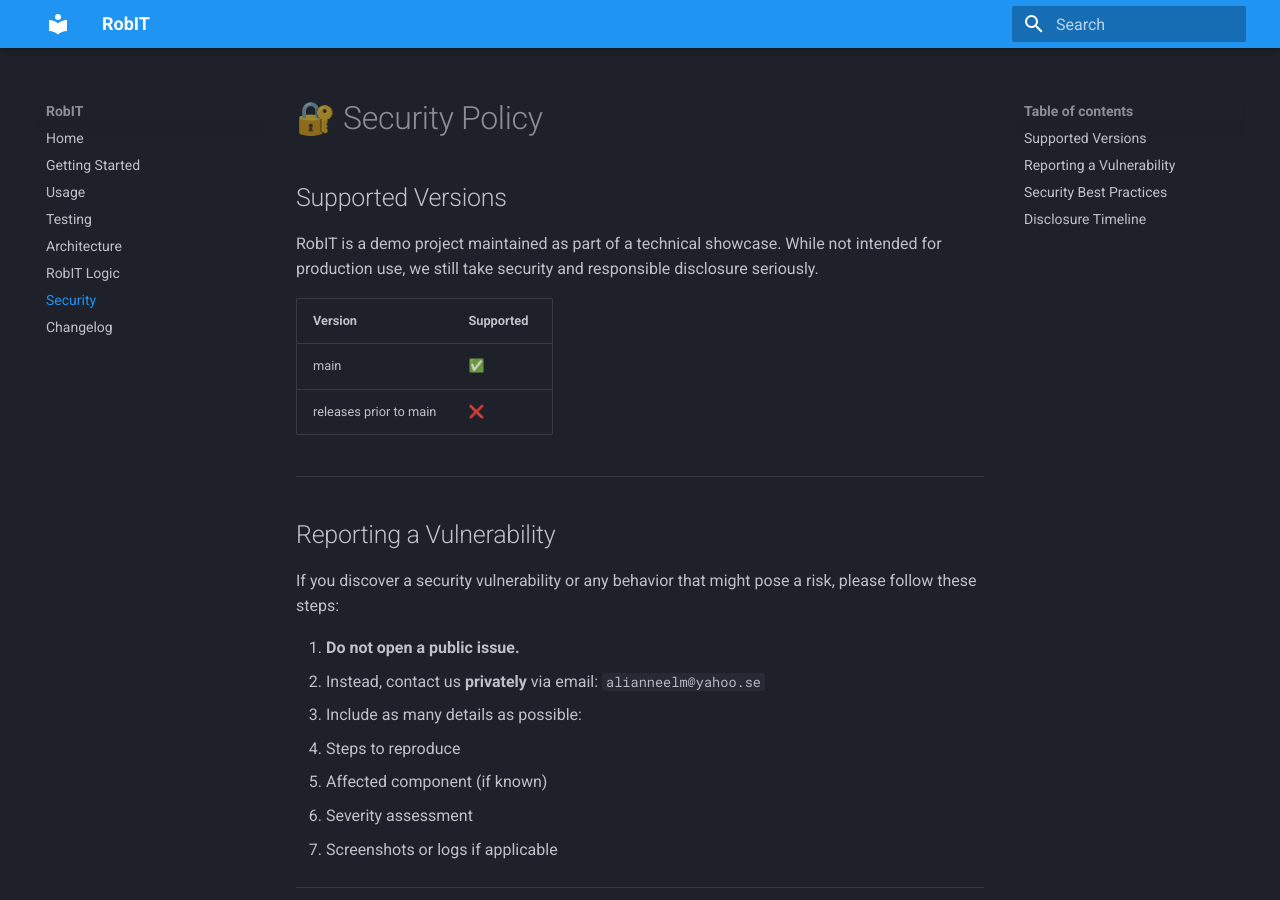
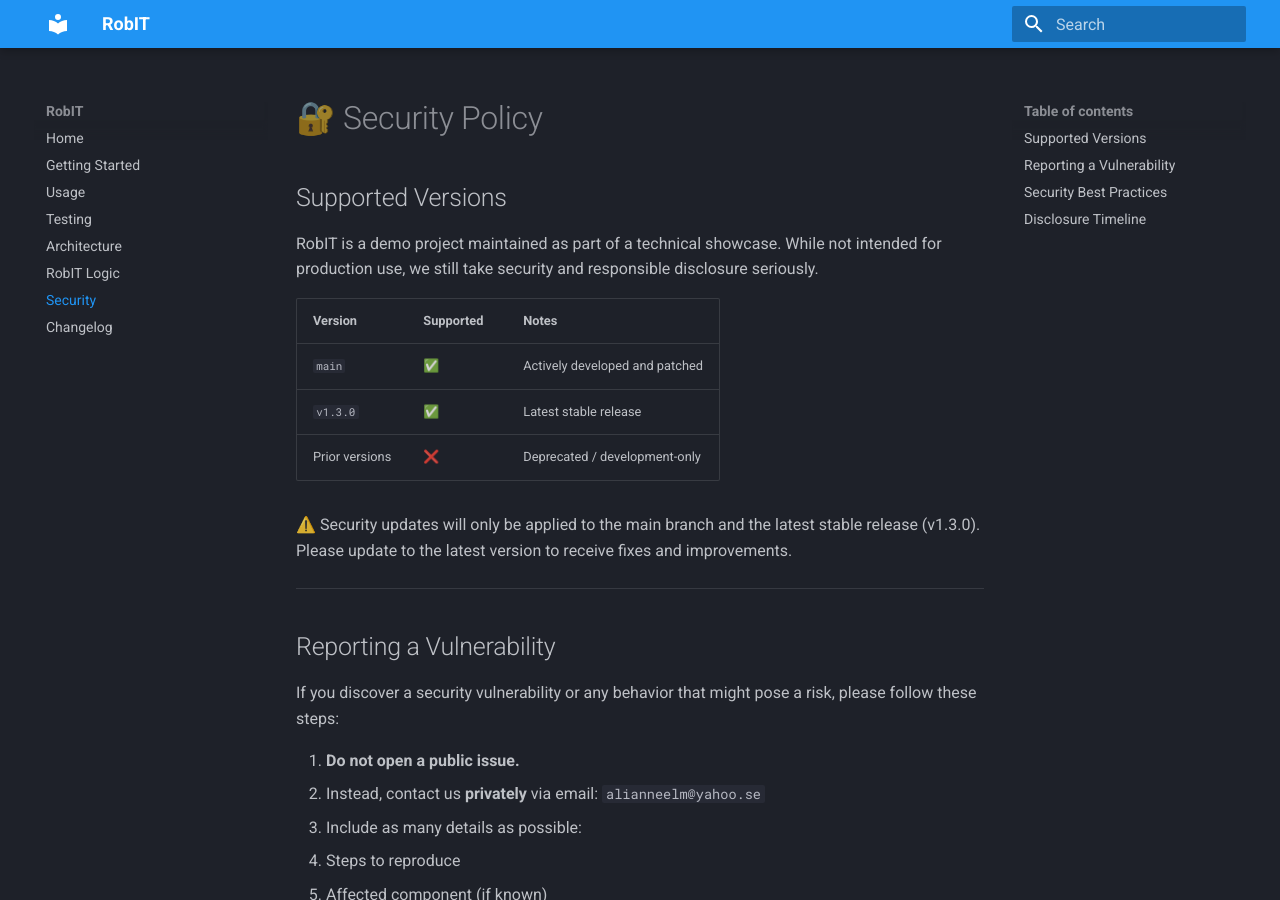
Before and after one commit to alianneElm/RobIT, an MkDocs documentation site: the page built from docs/security.md, in a window 1280 px wide and 900 px high. Built offline with MkDocs 1.6.1 and Material for MkDocs 9.7.7, drawn with Linux system fonts in a browser that asks for light colours.

Commit message:
Update Security

```diff
--- a/docs/security.md
+++ b/docs/security.md
@@ -4,10 +4,14 @@
 
 RobIT is a demo project maintained as part of a technical showcase. While not intended for production use, we still take security and responsible disclosure seriously.
 
-| Version | Supported |
-|---------|-----------|
-| main    | ✅        |
-| releases prior to main | ❌ |
+| Version        | Supported | Notes                          |
+| -------------- | --------- | ------------------------------ |
+| `main`         | ✅         | Actively developed and patched |
+| `v1.3.0`       | ✅         | Latest stable release          |
+| Prior versions | ❌         | Deprecated / development-only  |
+
+⚠️ Security updates will only be applied to the main branch and the latest stable release (v1.3.0).
+Please update to the latest version to receive fixes and improvements.
 
 ---
 
```
